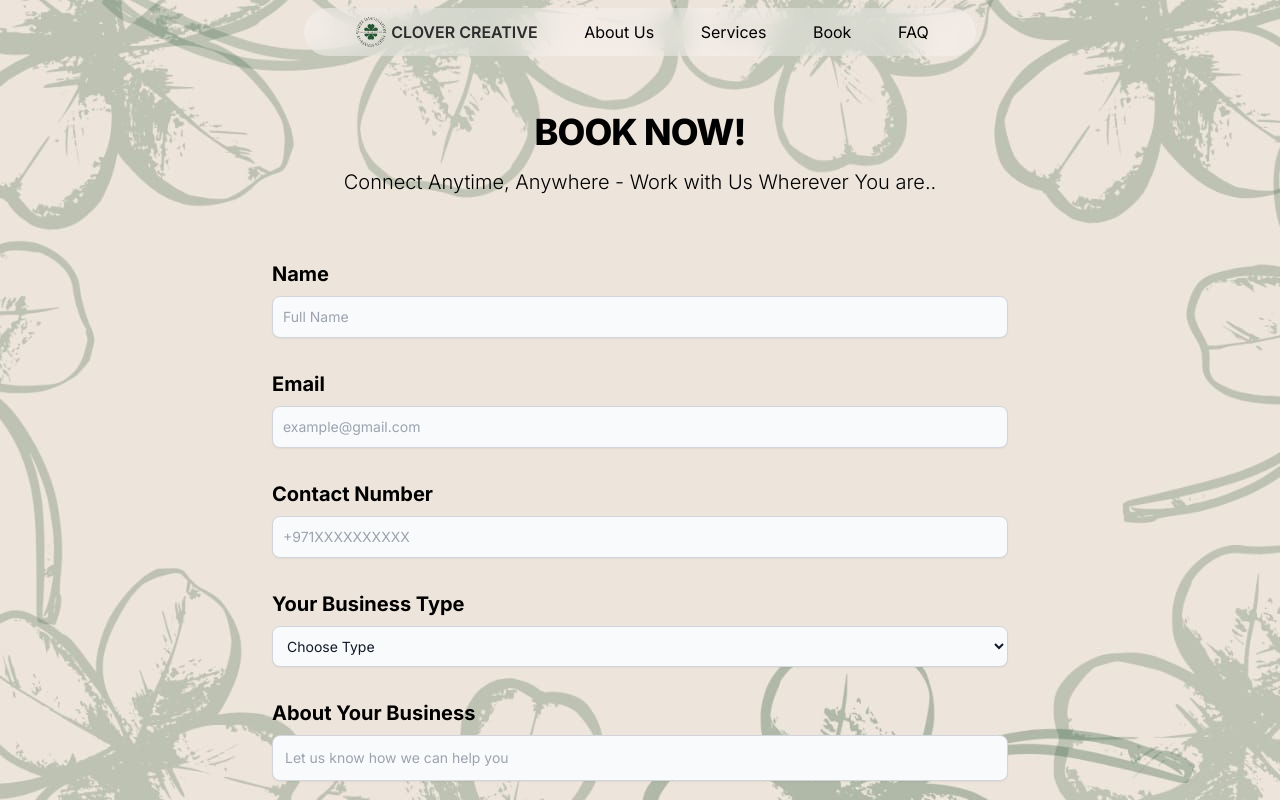
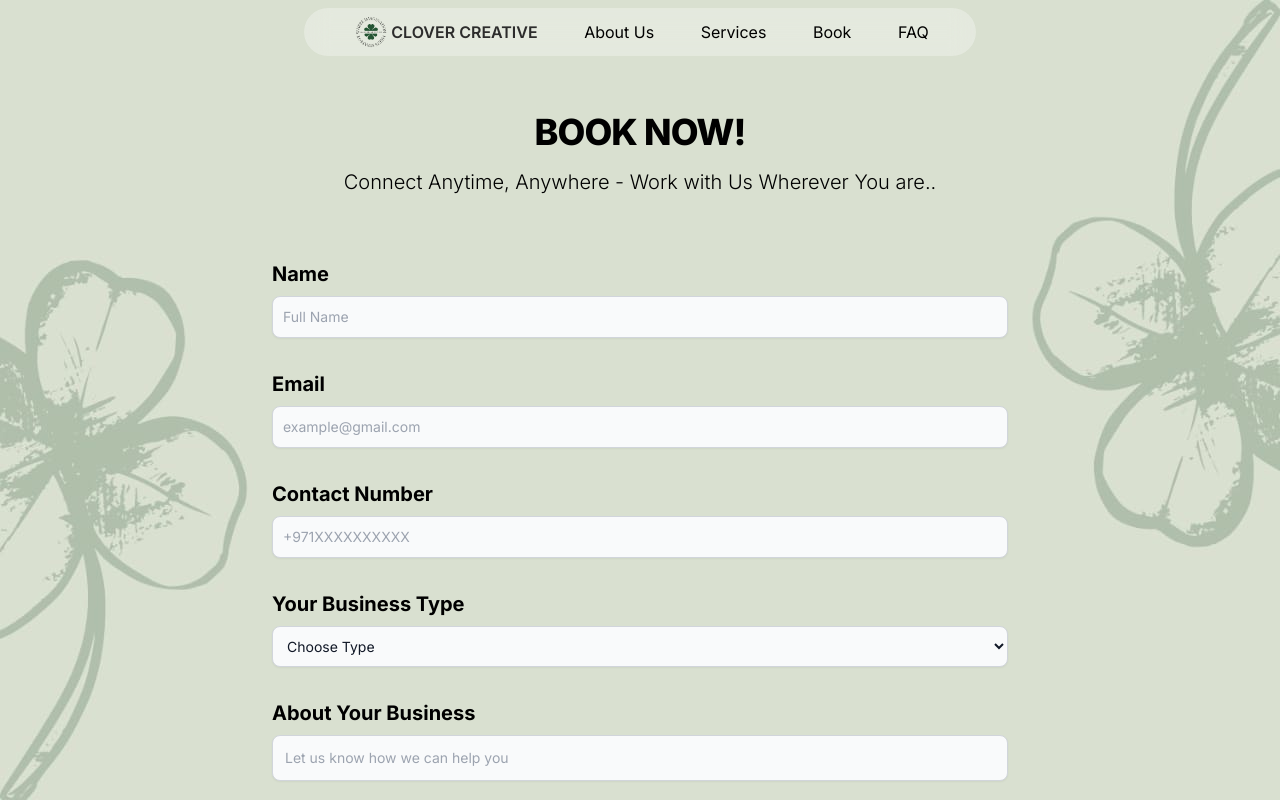
Before and after one commit to ashiq-firoz/clover, a Next.js app: page /contact in a window 1280 px wide. Shown: the top 800 px of the page. Built offline with nearby package versions, Linux system fonts and the light colour scheme; what tailwindcss-gradients would draw is missing.

Commit message:
Update page.jsx

```diff
--- a/app/contact/page.jsx
+++ b/app/contact/page.jsx
@@ -49,7 +49,7 @@ const ContactComponent = () => {
     };
 
     return (
-        <section className="bg-[url('/img/book3.jpg')]" >
+        <section className="bg-[url('/img/book1.jpg')]" >
             <br /><br />
             <div className="py-16 lg:py-18 px-4 mx-auto max-w-screen-md">
                 <h2 className="mb-4 text-4xl tracking-tight font-extrabold text-center text-black">BOOK NOW! </h2>
```
